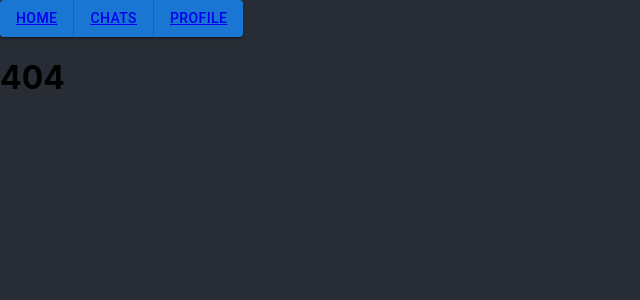
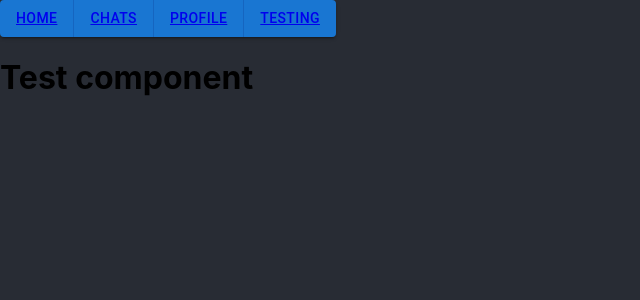
Before and after one commit to AntonR31337/ReactJS, a React (Create React App) app in the folder myapp/: page /testing in a window 1280 px wide. Before the commit this address had no page. Shown: the top 300 px of the page, without its empty margins (0-640 px from the left). Built offline with nearby package versions, Linux system fonts and the light colour scheme.

Commit message:
added testing component

```diff
--- a/myapp/src/App.js
+++ b/myapp/src/App.js
@@ -1,10 +1,9 @@
 import logo from './logo.svg';
 import './App.css';
-import Messages from './screens/Messages';
 import {BrowserRouter, Routes, Route, Link} from "react-router-dom"
 import Button from '@mui/material/Button';
 import ButtonGroup from '@mui/material/ButtonGroup';
-import Message from './components/Message';
+import Testing from './components/Testing';
 import ChatList from './components/ChatList';
 import MessageList from './components/MessageList';
 import Profile from './components/Profile/Profile';
@@ -33,6 +32,9 @@ function App() {
         <Button>
           <Link to="/profile">Profile</ Link>
         </Button>
+        <Button>
+          <Link to="/testing">Testing</ Link>
+        </Button>
     </ButtonGroup>
       <Routes>
         <Route path="/" element={<Home />} />
@@ -40,6 +42,7 @@ function App() {
         <Route path="/chats" element={<ChatList />} >
           <Route path=":id" element={<MessageList />} />
         </Route>
+        <Route path="/testing" element={<Testing />} />
         <Route path="*" element={<h1>404</h1>} />
       </Routes>
     </BrowserRouter>
--- /dev/null
+++ b/myapp/src/components/Testing/index.jsx
@@ -0,0 +1,11 @@
+import React from "react";
+
+export const MyThemeContext = React.createContext({theme: 'dark'});
+
+export default function Testing() {
+    console.log(MyThemeContext);
+
+    return(
+        <h1>Test component</h1>
+    )
+};
```
